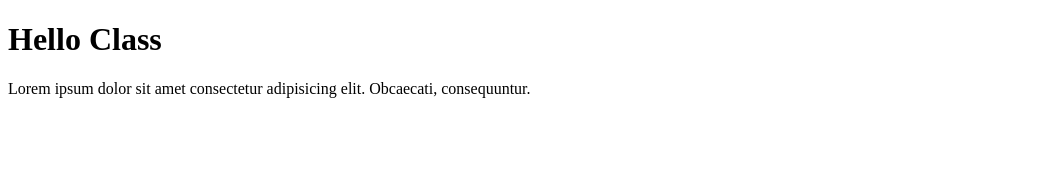
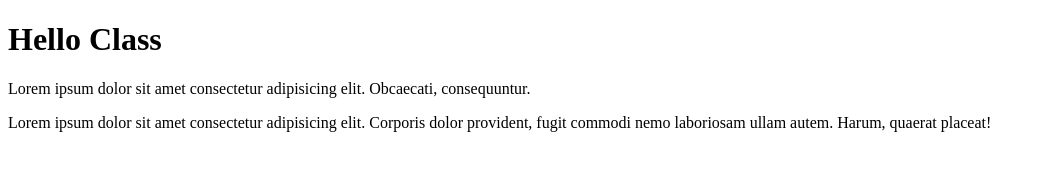
Before and after one commit to masifcoder/git-test, a plain HTML site: page index.html in a window 1280 px wide. Shown: the whole page, without its empty margins (0-1045 px from the left). Drawn offline with Linux system fonts and the light colour scheme.

Commit message:
new para added

```diff
--- a/index.html
+++ b/index.html
@@ -8,5 +8,7 @@
 <body>
     <h1>Hello Class</h1>
     <p>Lorem ipsum dolor sit amet consectetur adipisicing elit. Obcaecati, consequuntur.</p>
+
+    <p>Lorem ipsum dolor sit amet consectetur adipisicing elit. Corporis dolor provident, fugit commodi nemo laboriosam ullam autem. Harum, quaerat placeat!</p>
 </body>
 </html>
```
